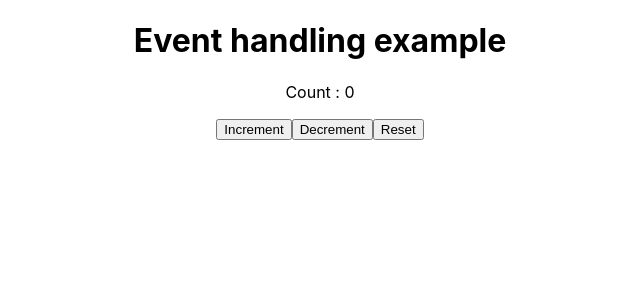
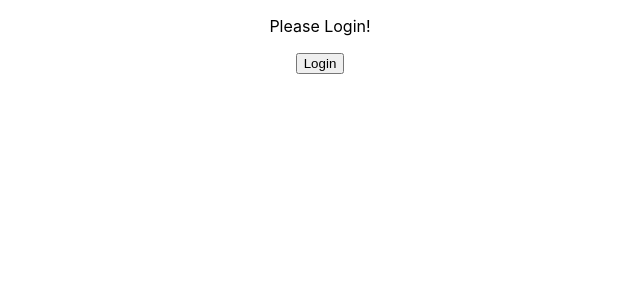
Before and after one commit to revin99/react-learn, a React (Create React App) app: page / in a window 1280 px wide. Shown: the top 300 px of the page, without its empty margins (320-960 px from the left). Built offline with nearby package versions, Linux system fonts and the light colour scheme.

Commit message:
Conditional rendering

```diff
--- a/src/App.js
+++ b/src/App.js
@@ -13,6 +13,7 @@ import Student from './components/Student';
 import Employee from './components/Employee';
 import User from './components/User';
 import EventHandling from './components/EventHandling';
+import ConditionalRendering from './components/ConditionalRendering';
 
 function App() {
 
@@ -63,7 +64,9 @@ function App() {
       {/* <User/> */}
 
 
-      <EventHandling/>
+      {/* <EventHandling/> */}
+
+      <ConditionalRendering/>
 
     </div>
   );
--- /dev/null
+++ b/src/components/ConditionalRendering.js
@@ -0,0 +1,32 @@
+import { useState } from "react"
+
+
+const ConditionalRendering = () => {
+
+    const [isLoggedIn, setisLoggedIn] = useState(false)
+    function doLogin(){
+
+        setisLoggedIn(true)
+
+    }
+
+    let message;
+
+    if(isLoggedIn){
+        message = <p>Welcome, User</p>
+    }else{
+        message = <p> Please Login!</p>
+    }
+
+    return(
+        <div>
+            {message}
+            <button onClick={doLogin}>Login</button>
+        </div>
+    )
+
+
+
+}
+
+export default ConditionalRendering
```
